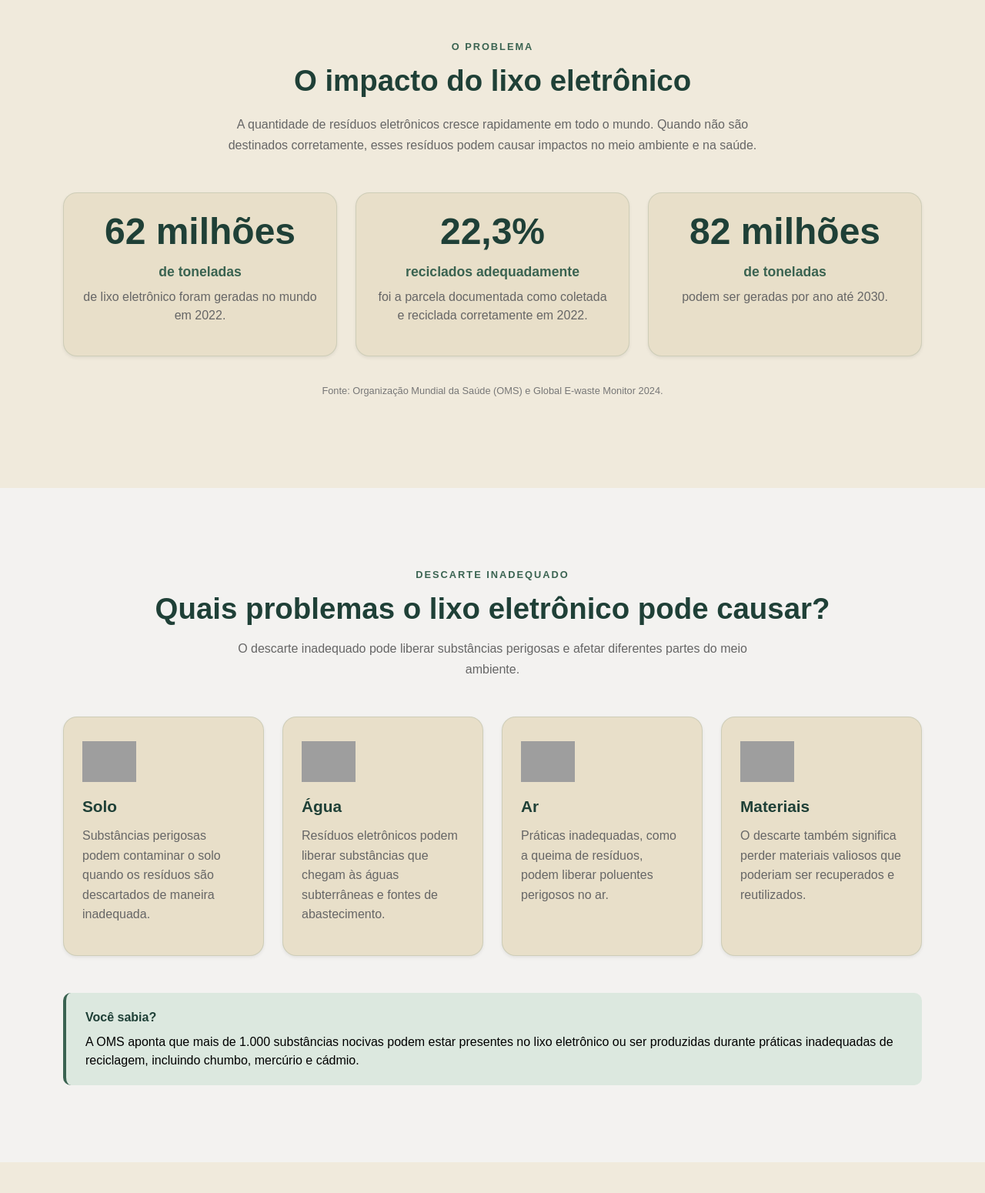
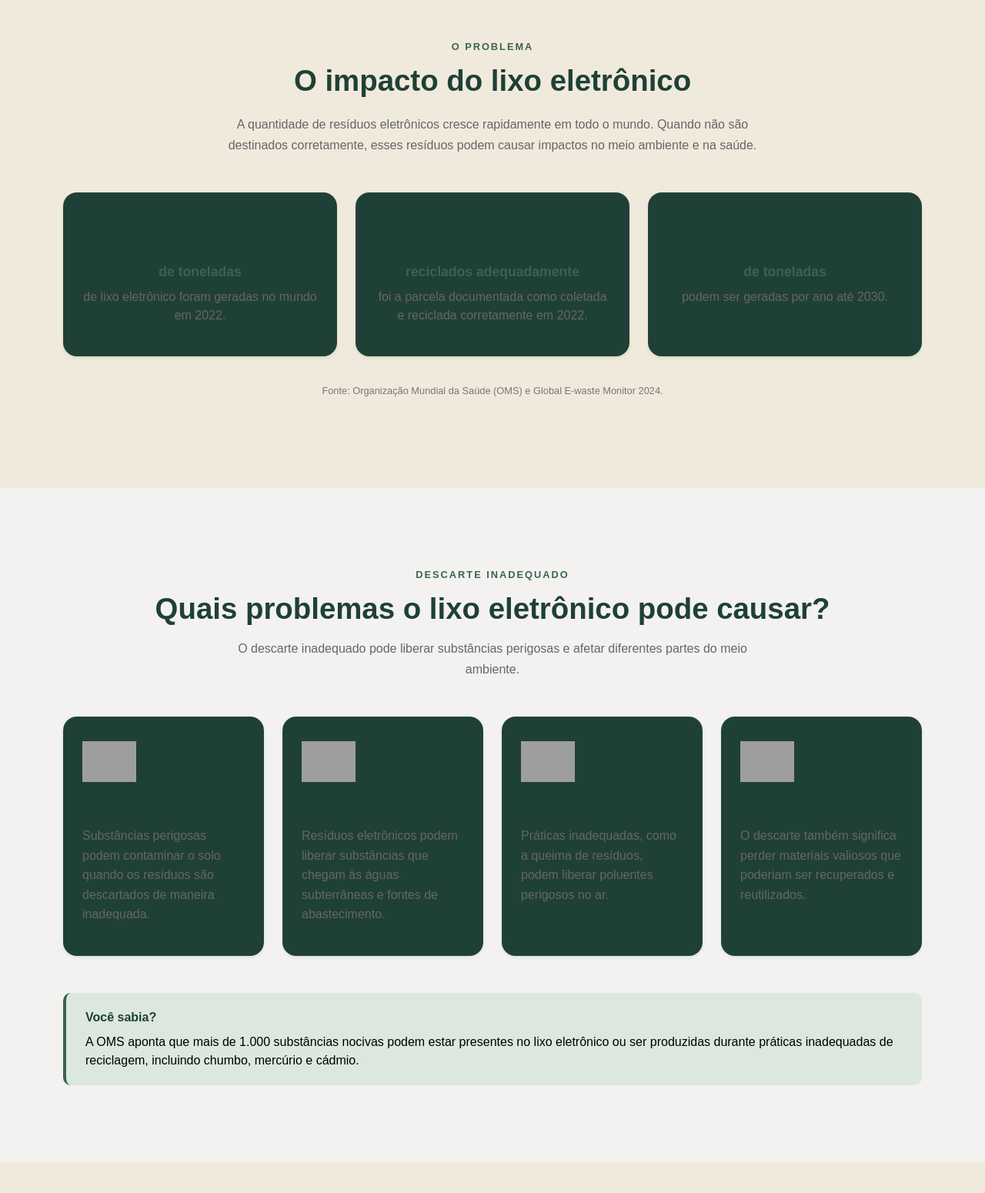
Before and after one commit to DudaMarcon/EcoTech2.0, a Node server app: page /recicla in a window 1280 px wide; the page is wider, and only the part inside the window is pictured. Shown: the part 952-2502 px from the top of that part at 77% size. Run offline with Node 20, Linux system fonts and the light colour scheme; grey boxes are pictures that could not be loaded.

Commit message:
Update recicla.css

```diff
--- a/Public/css/recicla.css
+++ b/Public/css/recicla.css
@@ -519,3 +519,10 @@
         font-size: 2.3rem;
     }
 }
+
+.impacto-card,
+.problema-card,
+.impacto-ecotech-card,
+.processo-card {
+    background-color: var(--primary-color) !important;
+}
```
